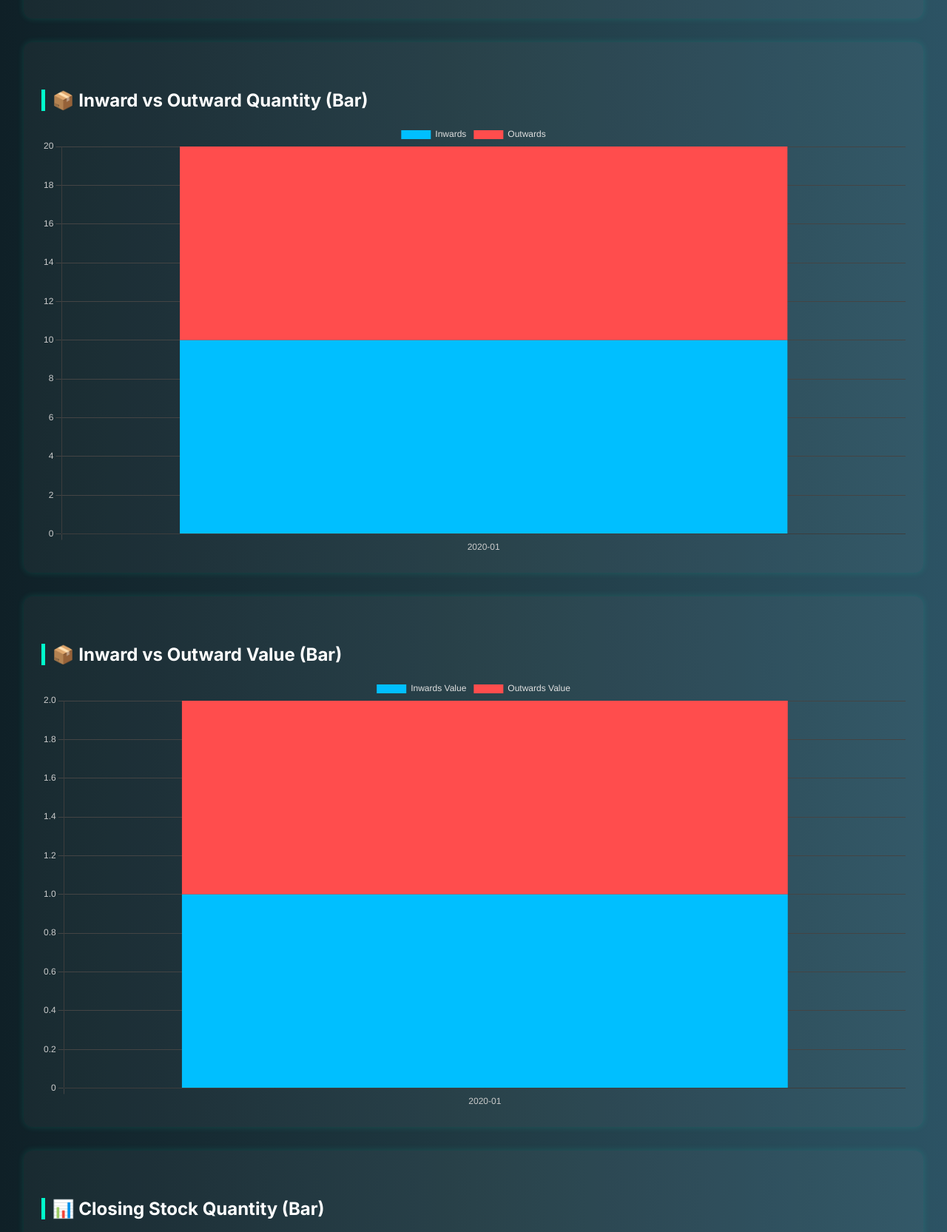
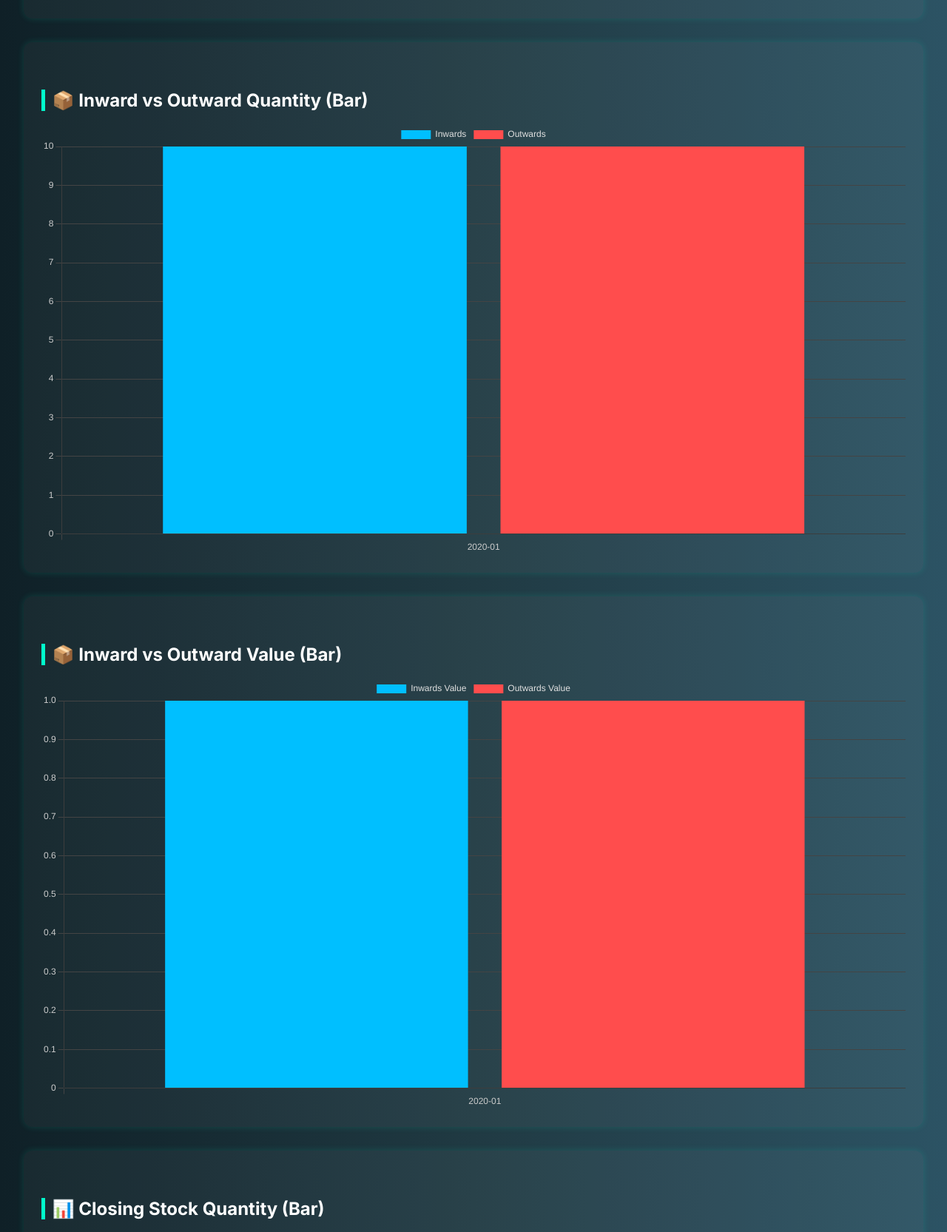
Before and after one commit to Abhijay-Sharma/ObluMerge, a Django app: page /inventory/stock/monthly/1/ in a window 1280 px wide. Shown: the part 3138-4803 px from the top of the page at 74% size. Run offline with Django 5.2, Linux system fonts and the light colour scheme; a user stored in the database is signed in; tables that the repository leaves empty hold one stand-in row (values such as "Sample post").

Commit message:
adding bar graphs in monthly graphs

```diff
--- a/inventory/Templates/inventory/chartjs_stock_month.html
+++ b/inventory/Templates/inventory/chartjs_stock_month.html
@@ -345,8 +345,8 @@
             options: {
                 ...chartOptions,
                 scales: {
-                    x: { stacked: true, ticks: { color: '#cccccc' }, grid: { color: '#444' } },
-                    y: { stacked: true, ticks: { color: '#cccccc' }, grid: { color: '#444' } }
+                    x: { stacked: false, ticks: { color: '#cccccc' }, grid: { color: '#444' } },
+                    y: { stacked: false, ticks: { color: '#cccccc' }, grid: { color: '#444' } }
                 }
             }
         }));
@@ -363,8 +363,8 @@
             options: {
                 ...chartOptions,
                 scales: {
-                    x: { stacked: true, ticks: { color: '#cccccc' }, grid: { color: '#444' } },
-                    y: { stacked: true, ticks: { color: '#cccccc' }, grid: { color: '#444' } }
+                    x: { stacked: false, ticks: { color: '#cccccc' }, grid: { color: '#444' } },
+                    y: { stacked: false, ticks: { color: '#cccccc' }, grid: { color: '#444' } }
                 }
             }
         }));
```
